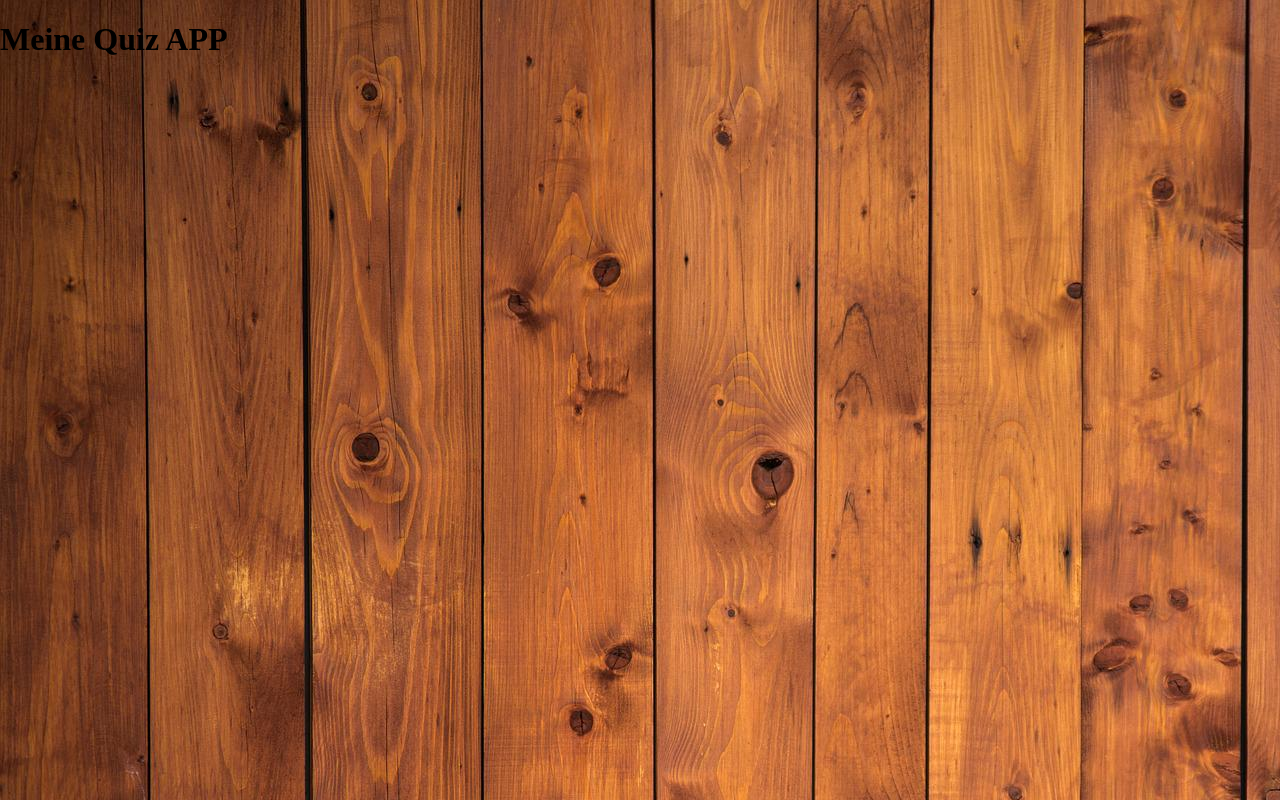
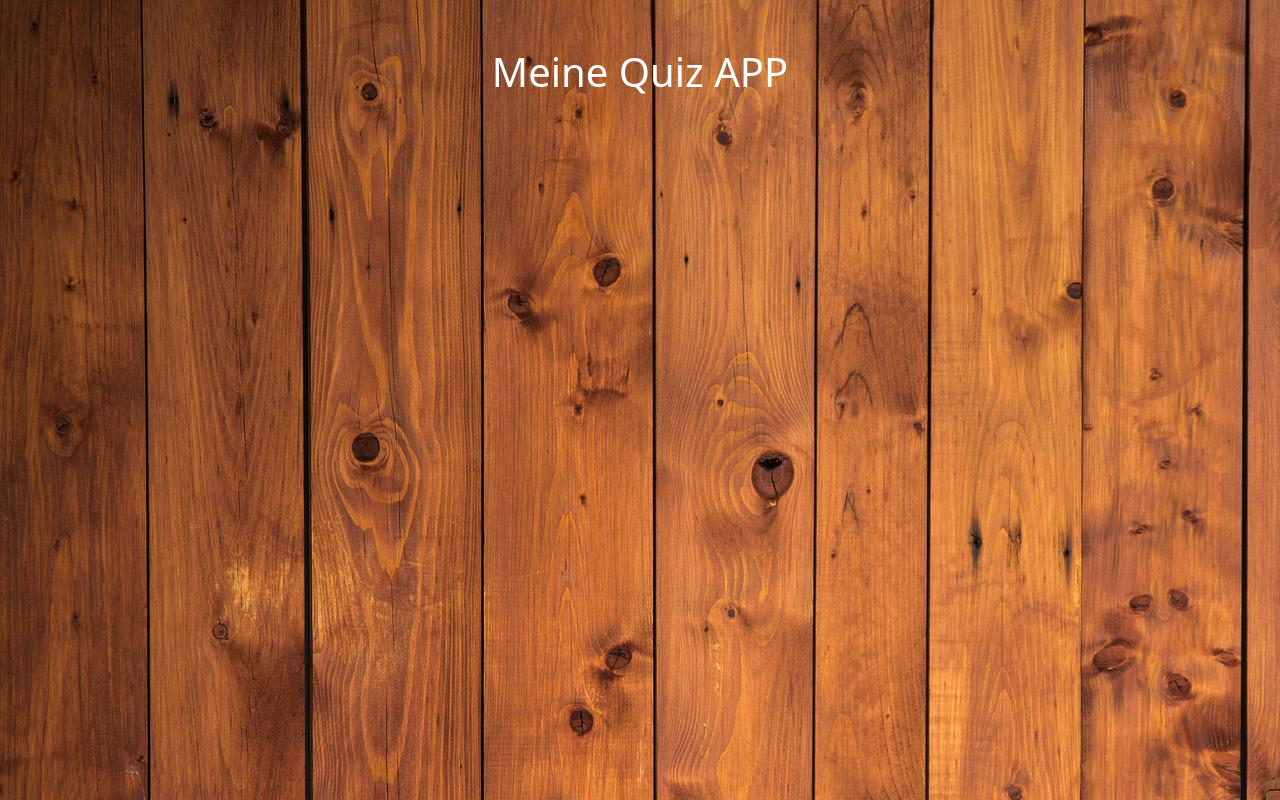
Before and after one commit to KevinSchimke/MeineQuizApp, a website: page index.html in a window 1280 px wide. Drawn offline with nearby package versions, Linux system fonts and the light colour scheme.

Commit message:
integrated bootstrap vs 5.1.3

```diff
--- a/index.html
+++ b/index.html
@@ -5,10 +5,11 @@
     <meta http-equiv="X-UA-Compatible" content="IE=edge">
     <meta name="viewport" content="width=device-width, initial-scale=1.0">
     <link rel="stylesheet" href="style/generalstyle.css">
+    <link rel="stylesheet" href="node_modules/bootstrap/dist/css/bootstrap.min.css">
     <script src="script/script.js"></script>
     <title>Document</title>
 </head>
 <body>
-    <h1>Meine Quiz APP</h1>
+    <h1 class="my-5">Meine Quiz APP</h1>
 </body>
 </html>
--- /dev/null
+++ b/package.json
@@ -0,0 +1,5 @@
+{
+  "dependencies": {
+    "bootstrap": "^5.1.3"
+  }
+}
--- a/style/generalstyle.css
+++ b/style/generalstyle.css
@@ -2,3 +2,8 @@ body{
     margin:0;
     background-image: url(/img/background.jpg);
 }
+
+h1 {
+    color: white;
+    text-align: center;
+}
```
Also changed, not shown: 1 other file.
